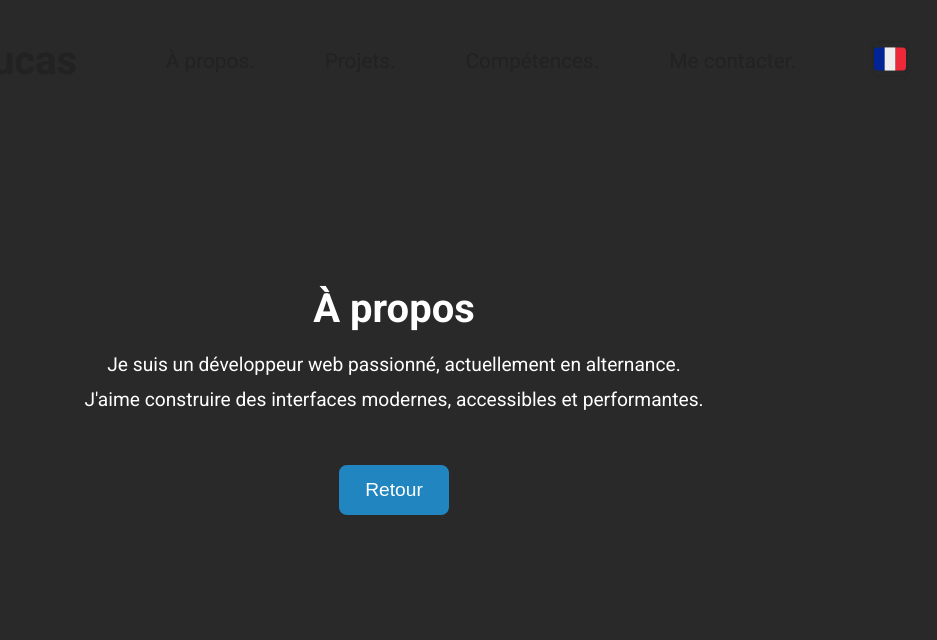
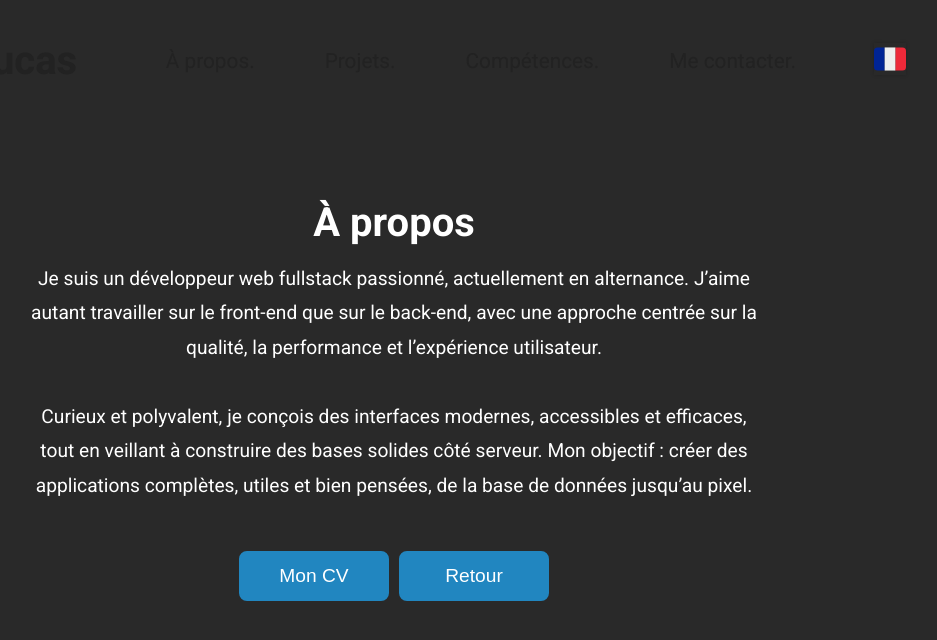
Before and after one commit to l-sauvinet/Portfolio, a Next.js app: page / in a window 1280 px wide. Both pictures are taken after a click on the button "À propos". Shown: the top 640 px of the page, without its empty margins (246-1183 px from the left). Built offline with nearby package versions, Linux system fonts and the light colour scheme.

Commit message:
fix: update About + CV

```diff
--- a/app/page.tsx
+++ b/app/page.tsx
@@ -65,6 +65,10 @@ export default function Home() {
   );
 }
 
+function myCV() {
+  window.open('/cv-lucas.pdf', '_blank');
+}
+
 function Hero({ onNext }: { onNext: () => void }) {
   const { language } = useLanguage();
   const t = translations[language];
@@ -96,13 +100,13 @@ function About({ onBack }: { onBack: () => void }) {
   return (
     <div className="about-content">
       <h2>{t.about}</h2>
-      <p>
-        {t.descAbout1}<br/>
-        {t.descAbout2}
-      </p>
-      <button className="slide-button" onClick={onBack}>
-        {t.back}
-      </button>
+      <p> Je suis un développeur web fullstack passionné, actuellement en alternance. J’aime autant travailler sur le front-end que sur le back-end, avec une approche centrée sur la qualité, la performance et l’expérience utilisateur. <br/><br/> Curieux et polyvalent, je conçois des interfaces modernes, accessibles et efficaces, tout en veillant à construire des bases solides côté serveur. Mon objectif : créer des applications complètes, utiles et bien pensées, de la base de données jusqu’au pixel. </p>
+      <div className="about-btn">
+        <button className="CV-btn" onClick={myCV}>{t.CV}</button>
+        <button className="slide-button" onClick={onBack}>
+          {t.back}
+        </button>
+      </div>
     </div>
   );
 }
--- a/app/styles/globals.css
+++ b/app/styles/globals.css
@@ -177,7 +177,6 @@ header {
 }
 
 .slide-button {
-  margin-top: 3rem;
   border: 2px solid #2186c0;
   background: #2186c0;
   color: white;
@@ -186,6 +185,7 @@ header {
   border-radius: 8px;
   cursor: pointer;
   transition: all 0.3s ease;
+  width: 150px;
 }
 
 .slide-button:hover {
@@ -201,6 +201,9 @@ header {
   max-width: 800px;
   text-align: center;
   padding: 2rem;
+  display: flex;
+  align-items: center;
+  flex-direction: column;
 }
 
 .about-content h2 {
@@ -211,6 +214,31 @@ header {
 .about-content p {
   font-size: 1.2rem;
   line-height: 1.8;
+}
+
+.about-btn{
+  display: flex;
+  flex-direction: row;
+  align-items: center;
+  margin-top: 3rem;
+  gap: 10px;
+}
+
+.CV-btn {
+  border: 2px solid #2186c0;
+  background: #2186c0;
+  color: white;
+  padding: 12px 24px;
+  font-size: 1.2rem;
+  border-radius: 8px;
+  cursor: pointer;
+  transition: all 0.3s ease;
+  width: 150px;
+}
+
+.CV-btn:hover {
+  background: transparent;
+  color: #2186c0;
 }
 
 .slide-enter-up {
--- a/locales/translation.ts
+++ b/locales/translation.ts
@@ -30,6 +30,7 @@ export const translations = {
       reactDesc: "Bibliothèque pour interfaces utilisateur.",
       nextDesc: "Framework pour le rendu côté serveur.",
       tsDesc: "Superset de JavaScript avec typage.",
+      CV: "Mon CV",
     },
     en: {
       aboutHome: "About Me.",
@@ -62,5 +63,6 @@ export const translations = {
       reactDesc: "Library for user interfaces.",
       nextDesc: "Framework for server-side rendering.",
       tsDesc: "Superset of JavaScript with typing.",
+      CV: "My CV",
     },
   };
```
Also changed, not shown: 1 other file (tests, documents, lock files or other folders).
